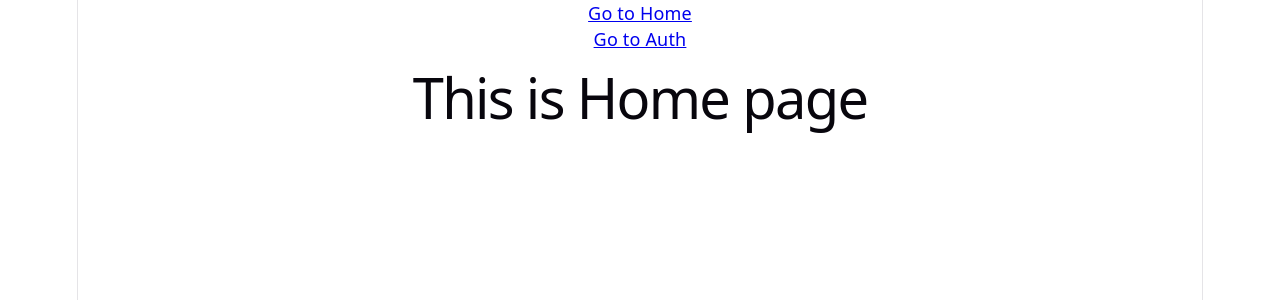
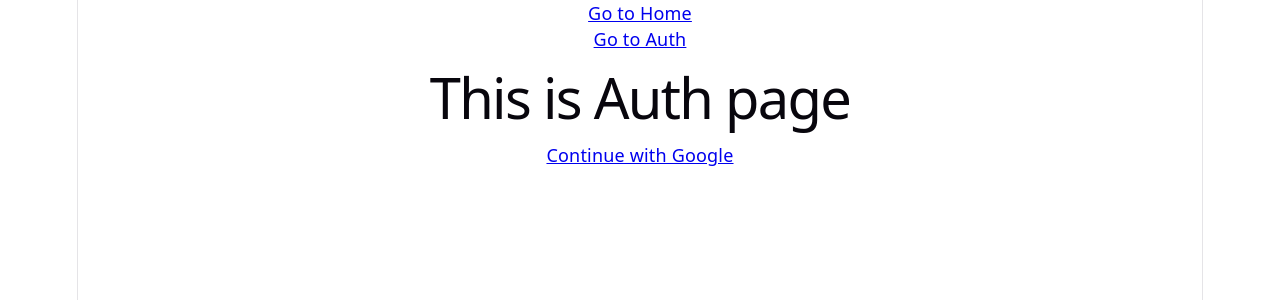
Before and after one commit to tonytran0314/BottleX-Web, a Vue app: page /auth in a window 1280 px wide. Shown: the top 300 px of the page. Built offline with nearby package versions, Linux system fonts and the light colour scheme.

Commit message:
test login with google

```diff
--- a/src/components/Authentication.vue
+++ b/src/components/Authentication.vue
@@ -4,5 +4,5 @@
 
 <template>
     <h1>This is Auth page</h1>
-    <button>Continue with Google</button>
+    <a href="http://localhost:3000/auth/google">Continue with Google</a>
 </template>
--- a/src/router/index.ts
+++ b/src/router/index.ts
@@ -1,4 +1,4 @@
-import { createMemoryHistory, createRouter } from 'vue-router'
+import { createWebHistory, createRouter } from 'vue-router'
 
 import Home from '../components/Home.vue';
 import Authentication from '../components/Authentication.vue';
@@ -9,6 +9,6 @@ const routes = [
 ]
 
 export const router = createRouter({
-  history: createMemoryHistory(),
+  history: createWebHistory(),
   routes,
 })
```
